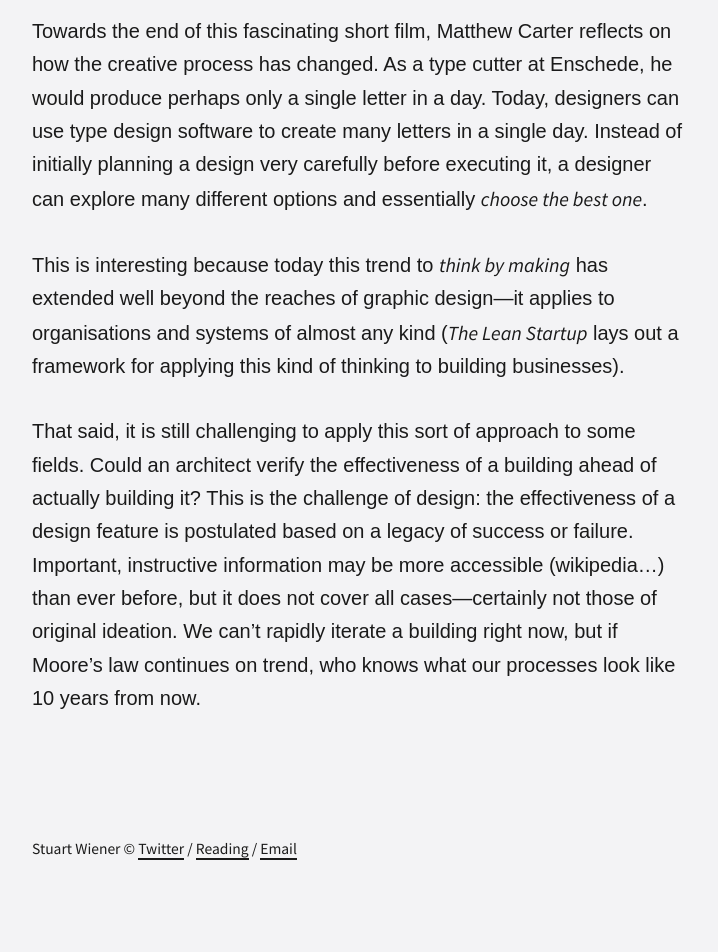
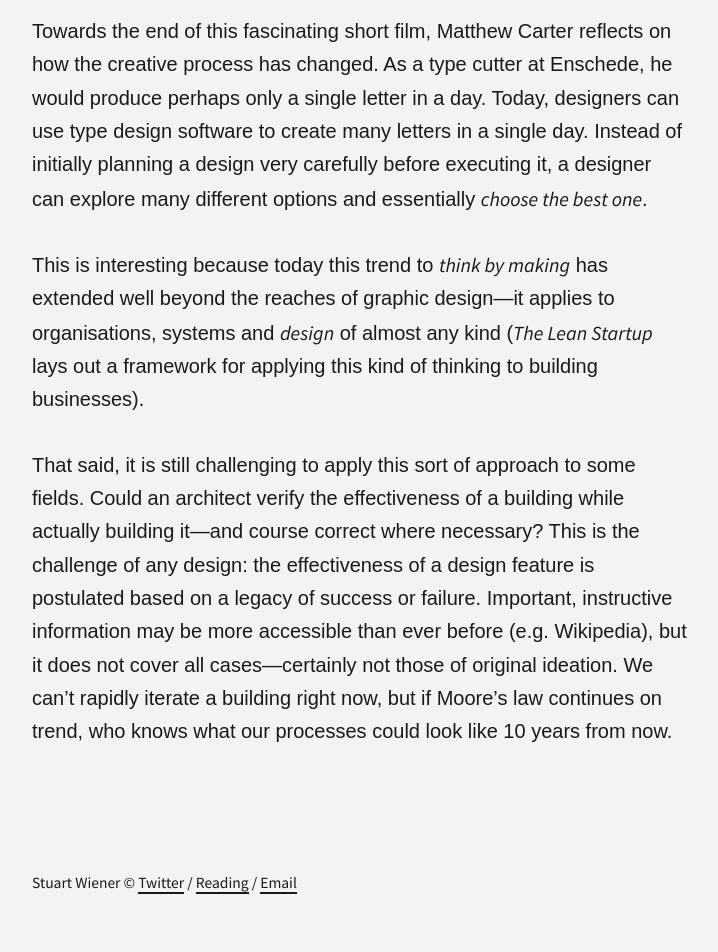
Before and after one commit to stuartwiener/stuartwiener.github.io, a Jekyll site: the page built from _posts/2016-08-15-design-process.md, in a window 1280 px wide. Shown: the part 763-1715 px from the top of the page, without its empty margins (160-878 px from the left). Built offline with Jekyll 4.4.1, drawn with Linux system fonts in a browser that asks for light colours; some web fonts are replaced; before the commit the page ends 1682 px from its top, so only the background shows below that.

Commit message:
Edited Design Process post

```diff
--- a/_posts/2016-08-15-design-process.md
+++ b/_posts/2016-08-15-design-process.md
@@ -9,6 +9,6 @@ categories: strategy
 
 Towards the end of this fascinating short film, Matthew Carter reflects on how the creative process has changed. As a type cutter at Enschede, he would produce perhaps only a single letter in a day. Today, designers can use type design software to create many letters in a single day. Instead of initially planning a design very carefully before executing it, a designer can explore many different options and essentially *choose the best one*.
 
-This is interesting because today this trend to *think by making* has extended well beyond the reaches of graphic design—it applies to organisations and systems of almost any kind (*The Lean Startup* lays out a framework for applying this kind of thinking to building businesses).
+This is interesting because today this trend to *think by making* has extended well beyond the reaches of graphic design—it applies to organisations, systems and *design* of almost any kind (*The Lean Startup* lays out a framework for applying this kind of thinking to building businesses).
 
-That said, it is still challenging to apply this sort of approach to some fields. Could an architect verify the effectiveness of a building ahead of actually building it? This is the challenge of design: the effectiveness of a design feature is postulated based on a legacy of success or failure. Important, instructive information may be more accessible (wikipedia…) than ever before, but it does not cover all cases—certainly not those of original ideation. We can’t rapidly iterate a building right now, but if Moore’s law continues on trend, who knows what our processes look like 10 years from now.
+That said, it is still challenging to apply this sort of approach to some fields. Could an architect verify the effectiveness of a building while actually building it—and course correct where necessary? This is the challenge of any design: the effectiveness of a design feature is postulated based on a legacy of success or failure. Important, instructive information may be more accessible than ever before (e.g. Wikipedia), but it does not cover all cases—certainly not those of original ideation. We can’t rapidly iterate a building right now, but if Moore’s law continues on trend, who knows what our processes could look like 10 years from now.
```
